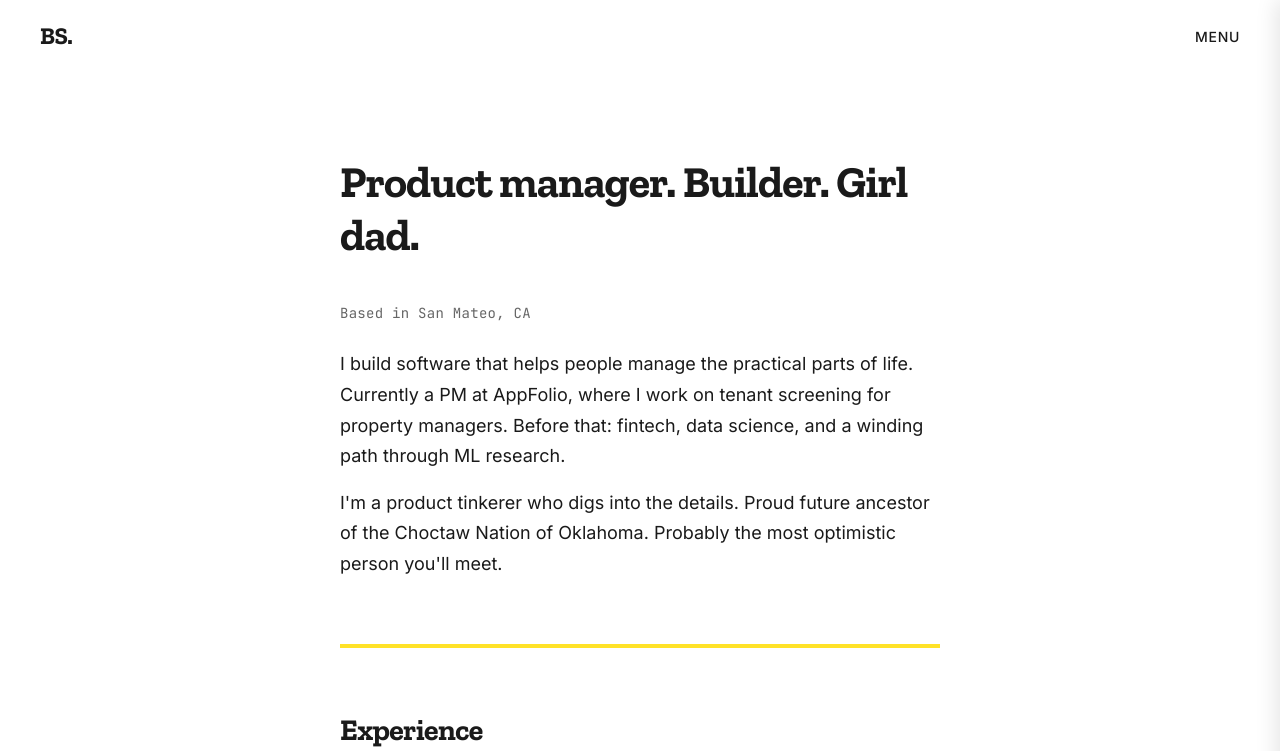
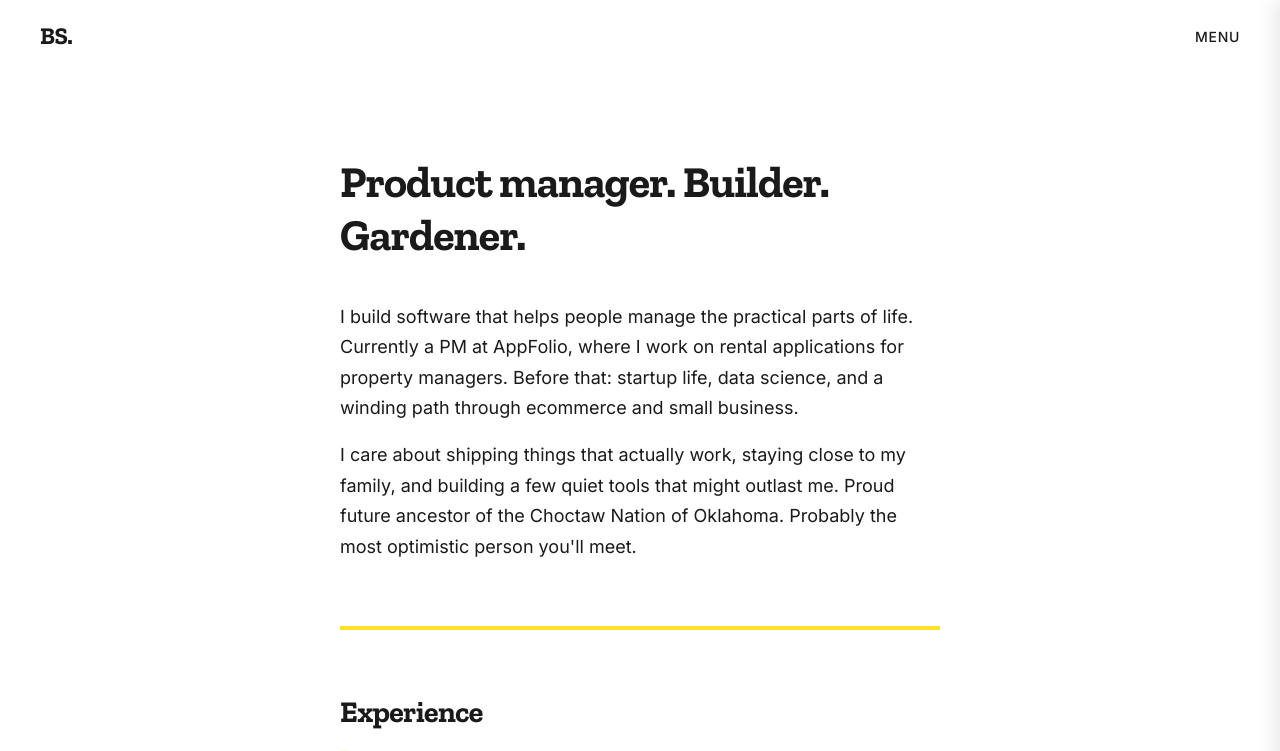
Before and after one commit to be-ns/personalsite, a plain HTML site: page index.html in a window 1280 px wide. Shown: the top 751 px of the page. Drawn offline with nearby package versions, Linux system fonts and the light colour scheme.

Commit message:
Revert to gardener copy with Choctaw/optimistic additions (#6)
Brings back the original "Product manager. Builder. Gardener." branding
while incorporating the Choctaw future ancestor and optimism bits into
the second paragraph.

Co-authored-by: Claude <noreply@anthropic.com>

```diff
--- a/index.html
+++ b/index.html
@@ -3,19 +3,19 @@
 <head>
   <meta charset="UTF-8">
   <meta name="viewport" content="width=device-width, initial-scale=1.0">
-  <title>Ben Siverly — Product Manager, Builder, Girl Dad</title>
-  <meta name="description" content="Product manager and former data scientist building software that helps people manage the practical parts of life. Currently at AppFolio, working on tenant screening. Based in San Mateo, CA.">
+  <title>Ben Siverly — Product Manager, Builder, Gardener</title>
+  <meta name="description" content="Product manager building software that helps people manage the practical parts of life. Currently at AppFolio, working on rental applications for property managers.">
 
   <!-- Open Graph -->
-  <meta property="og:title" content="Ben Siverly — Product Manager, Builder, Girl Dad">
-  <meta property="og:description" content="Product manager and former data scientist. Currently at AppFolio. Based in San Mateo, CA.">
+  <meta property="og:title" content="Ben Siverly — Product Manager, Builder, Gardener">
+  <meta property="og:description" content="Product manager building software that helps people manage the practical parts of life.">
   <meta property="og:type" content="website">
   <meta property="og:url" content="https://benjaminsiverly.ly">
 
   <!-- Twitter Card -->
   <meta name="twitter:card" content="summary">
-  <meta name="twitter:title" content="Ben Siverly — Product Manager, Builder, Girl Dad">
-  <meta name="twitter:description" content="Product manager and former data scientist. Currently at AppFolio. Based in San Mateo, CA.">
+  <meta name="twitter:title" content="Ben Siverly — Product Manager, Builder, Gardener">
+  <meta name="twitter:description" content="Product manager building software that helps people manage the practical parts of life.">
 
   <!-- Favicon -->
   <link rel="icon" type="image/svg+xml" href="/favicon.svg">
@@ -52,11 +52,10 @@
   <main>
     <!-- Hero Section -->
     <section class="hero" aria-labelledby="hero-heading">
-      <h1 id="hero-heading">Product manager. Builder. Girl dad.</h1>
-      <p class="location">Based in San Mateo, CA</p>
+      <h1 id="hero-heading">Product manager. Builder. Gardener.</h1>
       <div class="hero-content">
-        <p>I build software that helps people manage the practical parts of life. Currently a PM at AppFolio, where I work on tenant screening for property managers. Before that: fintech, data science, and a winding path through ML research.</p>
-        <p>I'm a product tinkerer who digs into the details. Proud future ancestor of the Choctaw Nation of Oklahoma. Probably the most optimistic person you'll meet.</p>
+        <p>I build software that helps people manage the practical parts of life. Currently a PM at AppFolio, where I work on rental applications for property managers. Before that: startup life, data science, and a winding path through ecommerce and small business.</p>
+        <p>I care about shipping things that actually work, staying close to my family, and building a few quiet tools that might outlast me. Proud future ancestor of the Choctaw Nation of Oklahoma. Probably the most optimistic person you'll meet.</p>
       </div>
     </section>
 
```
